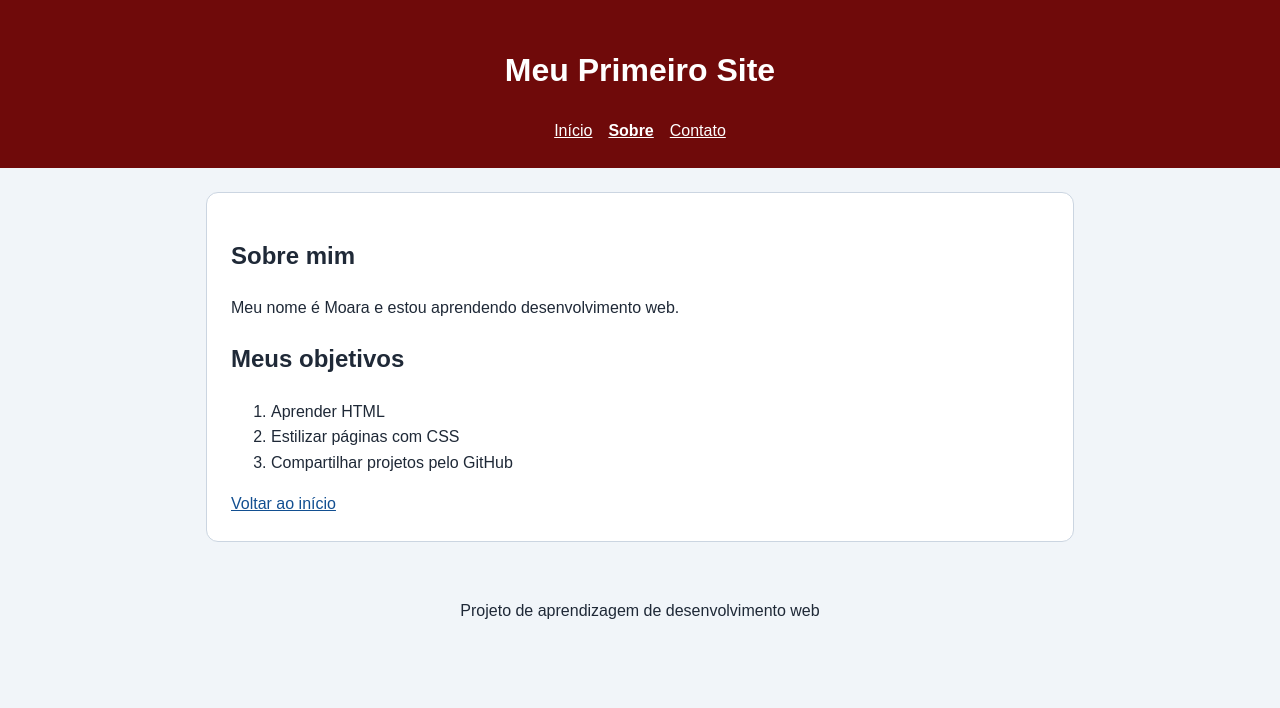
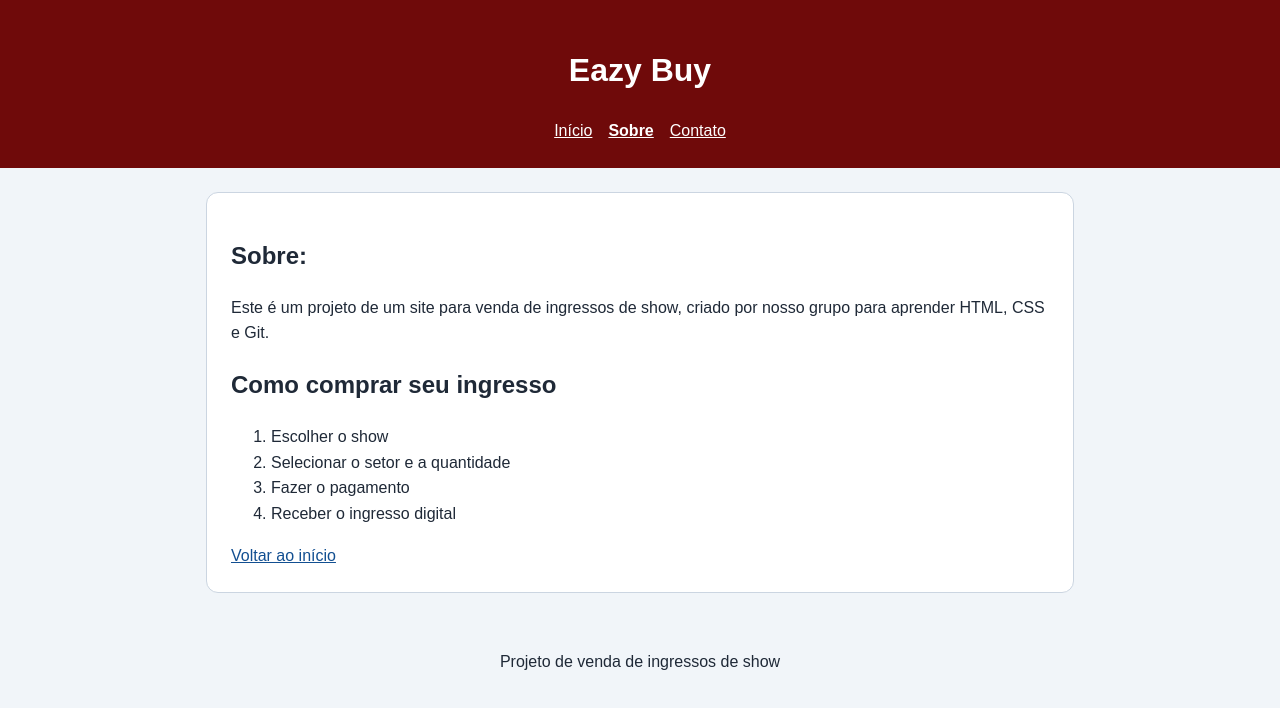
Before and after one commit to moaradallago/meu-primeiro-site, a plain HTML site: page sobre.html in a window 1280 px wide. Drawn offline with Linux system fonts and the light colour scheme.

Commit message:
Adapta o conteudo para o tema de venda de ingressos

```diff
--- a/sobre.html
+++ b/sobre.html
@@ -3,12 +3,12 @@
 <head>
   <meta charset="UTF-8">
   <meta name="viewport" content="width=device-width, initial-scale=1.0">
-  <title>Sobre | Meu Primeiro Site</title>
+  <title>Sobre | Eazy Buy</title>
   <link rel="stylesheet" href="css/style.css">
 </head>
 <body>
   <header>
-    <h1>Meu Primeiro Site</h1>
+    <h1>Eazy Buy</h1>
     <nav aria-label="Menu principal">
       <a href="index.html">Início</a>
       <a href="sobre.html" aria-current="page">Sobre</a>
@@ -17,19 +17,20 @@
   </header>
   <main>
     <section class="cartao">
-      <h2>Sobre mim</h2>
-      <p>Meu nome é Moara e estou aprendendo desenvolvimento web.</p>
-      <h2>Meus objetivos</h2>
+      <h2>Sobre:</h2>
+      <p>Este é um projeto de um site para venda de ingressos de show, criado por nosso grupo para aprender HTML, CSS e Git.</p>
+      <h2>Como comprar seu ingresso</h2>
       <ol>
-        <li>Aprender HTML</li>
-        <li>Estilizar páginas com CSS</li>
-        <li>Compartilhar projetos pelo GitHub</li>
+        <li>Escolher o show</li>
+        <li>Selecionar o setor e a quantidade</li>
+        <li>Fazer o pagamento</li>
+        <li>Receber o ingresso digital</li>
       </ol>
       <a href="index.html">Voltar ao início</a>
     </section>
   </main>
   <footer>
-    <p>Projeto de aprendizagem de desenvolvimento web</p>
+    <p>Projeto de venda de ingressos de show</p>
   </footer>
 </body>
 </html>
```
Also changed, not shown: contato.html (+5 -5 lines), index.html (+10 -27 lines).
